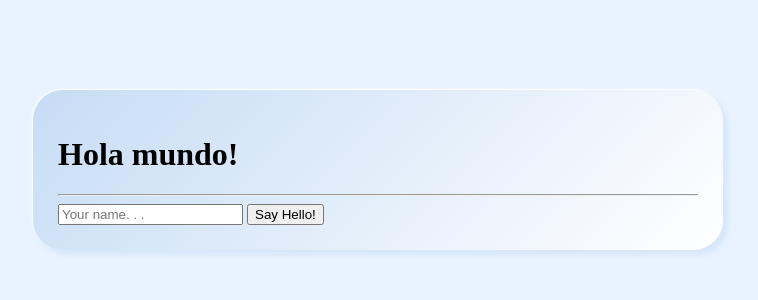
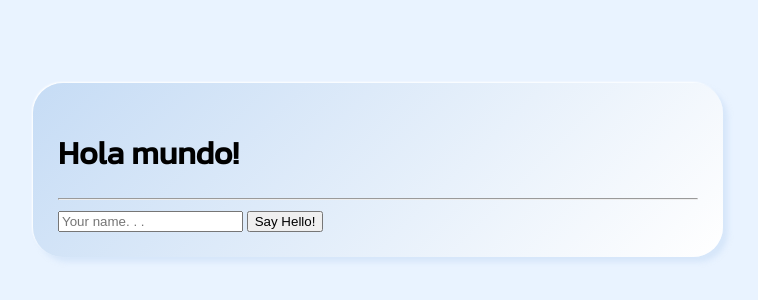
Before and after one commit to badgooooor/software-studio-studies, a plain HTML site: page class-html/base.html in a window 1280 px wide. Shown: the part 238-538 px from the top of the page, without its empty margins (270-1028 px from the left). Drawn offline with Linux system fonts and the light colour scheme.

Commit message:
:lipstick: Add font

```diff
--- a/class-html/base.html
+++ b/class-html/base.html
@@ -5,8 +5,9 @@
     <title>Hola, {your name} !</title>
     <meta charset="utf-8">
 
-    <!-- CSS -->
+    <!-- CSS, Fonts -->
     <link rel="stylesheet" type="text/css" href="style.css">
+    <link href="https://fonts.googleapis.com/css?family=Kanit&display=swap" rel="stylesheet">
     <!-- Scripts -->
     <script type="text/javascript" src="helloName.js"></script>
   </head>
--- a/class-html/style.css
+++ b/class-html/style.css
@@ -1,5 +1,6 @@
 body {
   background-color: #e9f3ff;
+  font-family: 'Kanit', sans-serif;
 }
 
 .container {
```
